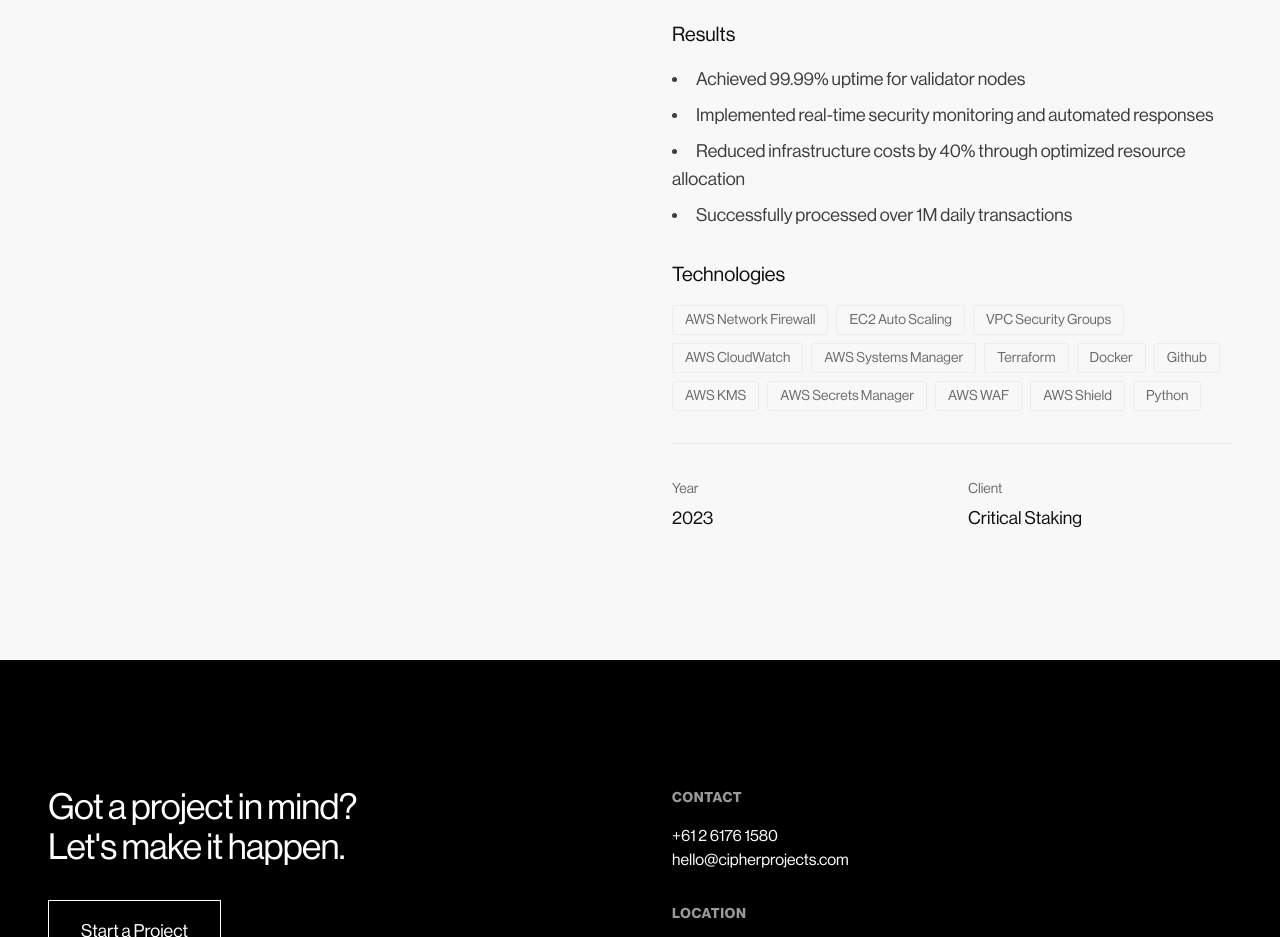
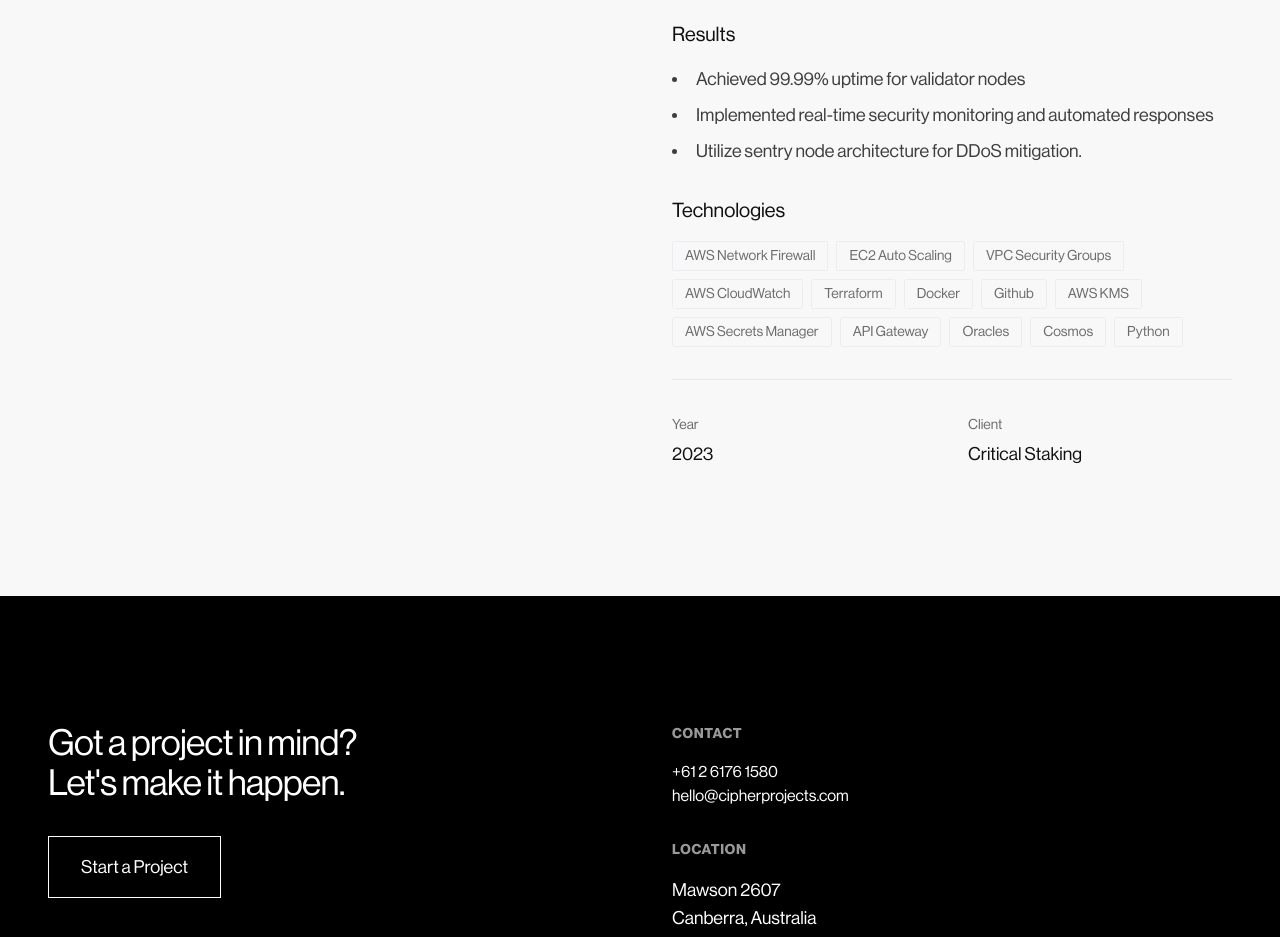
Before and after one commit to meteordefect/cipher-projects, a Next.js app: page /projects in a window 1280 px wide. Shown: the part 4640-5577 px from the top of the page. Built offline with nearby package versions, Linux system fonts and the light colour scheme.

Commit message:
Fix Project Description

```diff
--- a/src/app/projects/page.tsx
+++ b/src/app/projects/page.tsx
@@ -186,14 +186,13 @@ const projects: DetailedProject[] = [
     results: [
       "Achieved 99.99% uptime for validator nodes",
       "Implemented real-time security monitoring and automated responses",
-      "Reduced infrastructure costs by 40% through optimized resource allocation",
-      "Successfully processed over 1M daily transactions"
+      "Utilize sentry node architecture for DDoS mitigation."
     ],
     technologies: [
       "AWS Network Firewall", "EC2 Auto Scaling", "VPC Security Groups",
-      "AWS CloudWatch", "AWS Systems Manager", "Terraform", "Docker",
+      "AWS CloudWatch", "Terraform", "Docker",
       "Github", "AWS KMS", "AWS Secrets Manager",
-      "AWS WAF", "AWS Shield", "Python"
+      "API Gateway", "Oracles", "Cosmos", "Python"
     ],
     year: "2023",
     client: "Critical Staking"
```
